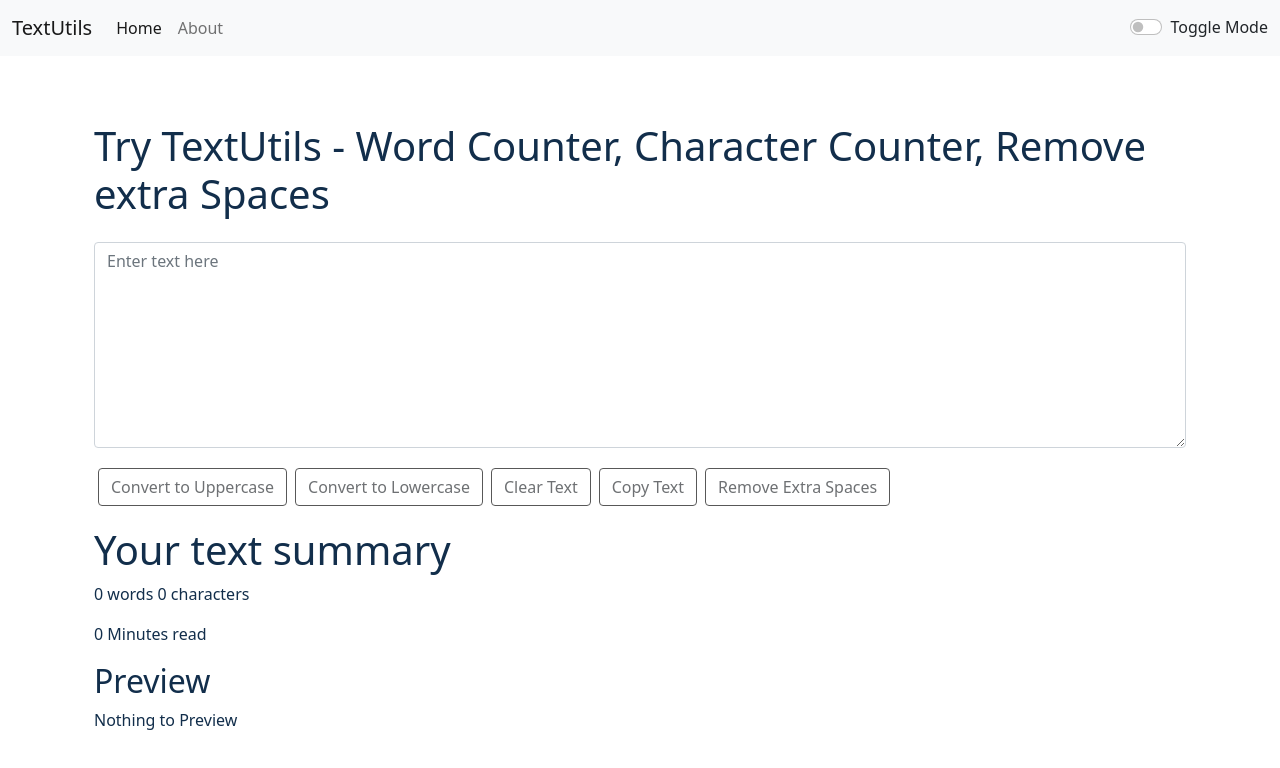
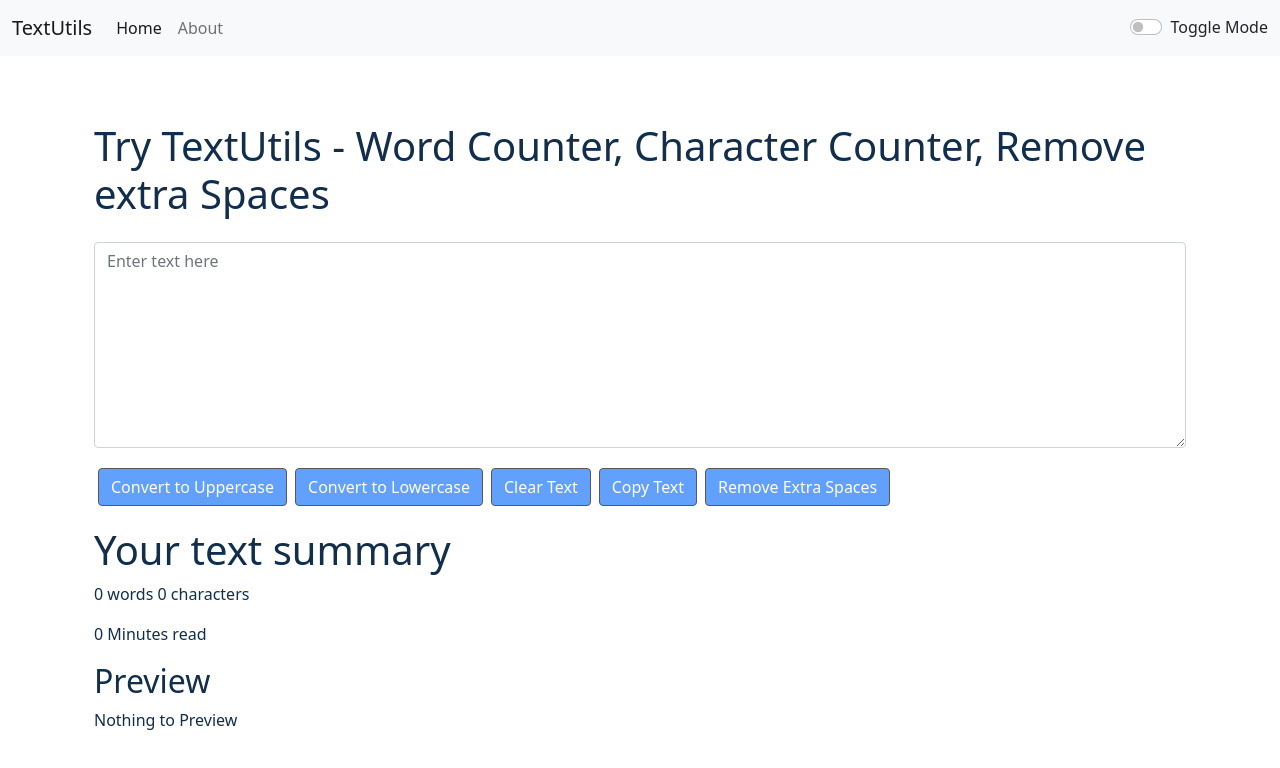
Before and after one commit to vivek25894/TextUtils-React, a React (Create React App) app: page / in a window 1280 px wide. Shown: the top 768 px of the page. Built offline with nearby package versions, Linux system fonts and the light colour scheme.

Commit message:
Some more fixes

```diff
--- a/src/components/TextForm.js
+++ b/src/components/TextForm.js
@@ -41,11 +41,11 @@ const TextForm = (props) => {
                 <div className="mb-3">
                     <textarea className="form-control" placeholder="Enter text here" value={text} onChange={handleOnChange} id="myBox" rows="8" style={{ backgroundColor: props.mode === 'light' ? 'white' : '#13466e', color: props.mode === 'light' ? '#122e4b' : 'white' }}></textarea>
                 </div>
-                <button disabled={text.length === 0} style={{border:'1px solid black'}} className={`btn btn-${props.theme} mx-1 my-1`} onClick={handleUPClick}>Convert to Uppercase</button>
-                <button disabled={text.length === 0} style={{border:'1px solid black'}} className={`btn btn-${props.theme} mx-1 my-1`} onClick={handleLWClick}>Convert to Lowercase</button>
-                <button disabled={text.length === 0} style={{border:'1px solid black'}} className={`btn btn-${props.theme} mx-1 my-1`} onClick={handleClear}>Clear Text</button>
-                <button disabled={text.length === 0} style={{border:'1px solid black'}} className={`btn btn-${props.theme} mx-1 my-1`} onClick={handleCopy}>Copy Text</button>
-                <button disabled={text.length === 0} style={{border:'1px solid black'}} className={`btn btn-${props.theme} mx-1 my-1`} onClick={handleExtraSpaces}>Remove Extra Spaces</button>
+                <button disabled={text.length === 0} style={{border:'1px solid black'}} className={`btn btn-${(props.theme==='')?`primary`:props.theme} mx-1 my-1`} onClick={handleUPClick}>Convert to Uppercase</button>
+                <button disabled={text.length === 0} style={{border:'1px solid black'}} className={`btn btn-${(props.theme==='')?`primary`:props.theme} mx-1 my-1`} onClick={handleLWClick}>Convert to Lowercase</button>
+                <button disabled={text.length === 0} style={{border:'1px solid black'}} className={`btn btn-${(props.theme==='')?`primary`:props.theme} mx-1 my-1`} onClick={handleClear}>Clear Text</button>
+                <button disabled={text.length === 0} style={{border:'1px solid black'}} className={`btn btn-${(props.theme==='')?`primary`:props.theme} mx-1 my-1`} onClick={handleCopy}>Copy Text</button>
+                <button disabled={text.length === 0} style={{border:'1px solid black'}} className={`btn btn-${(props.theme==='')?`primary`:props.theme} mx-1 my-1`} onClick={handleExtraSpaces}>Remove Extra Spaces</button>
             </div>
             <div className="container my-3" style={{ color: props.mode === 'light' ? '#122e4b' : 'white' }}>
                 <h1>Your text summary</h1>
```
